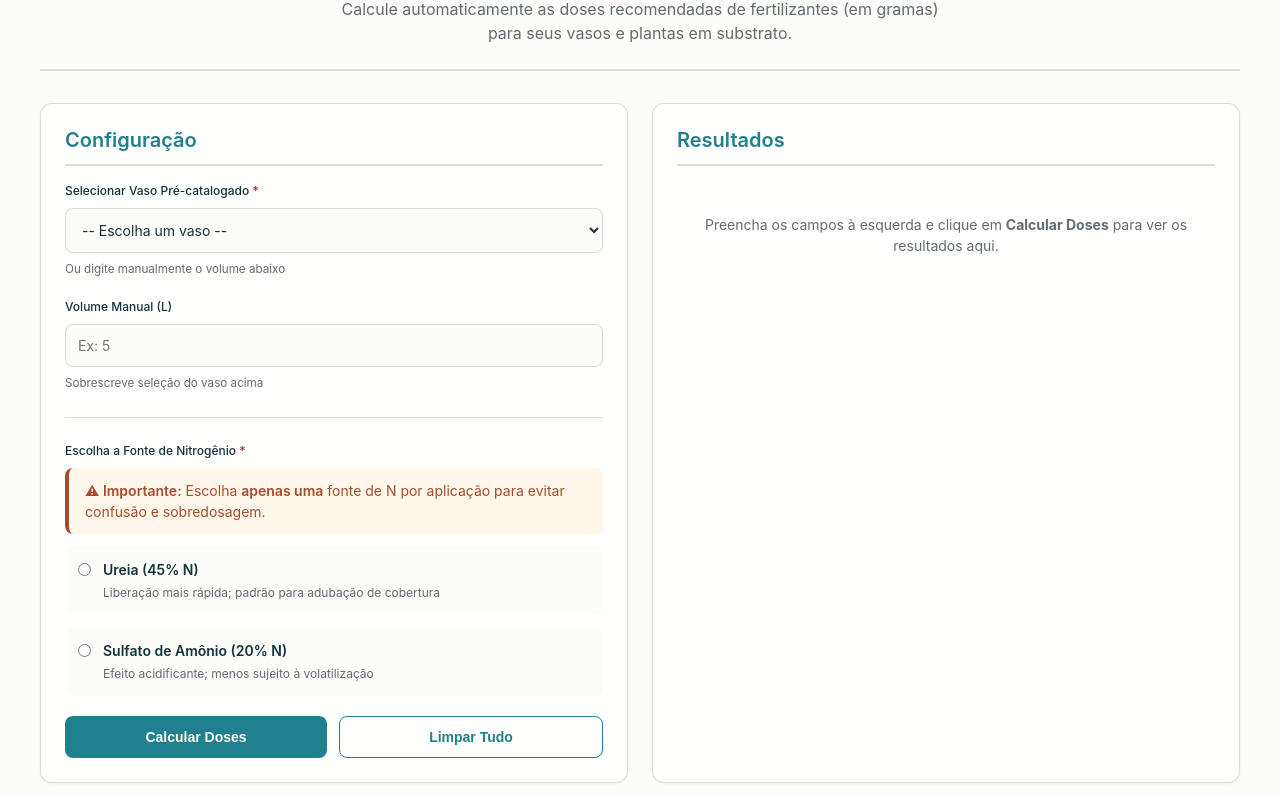
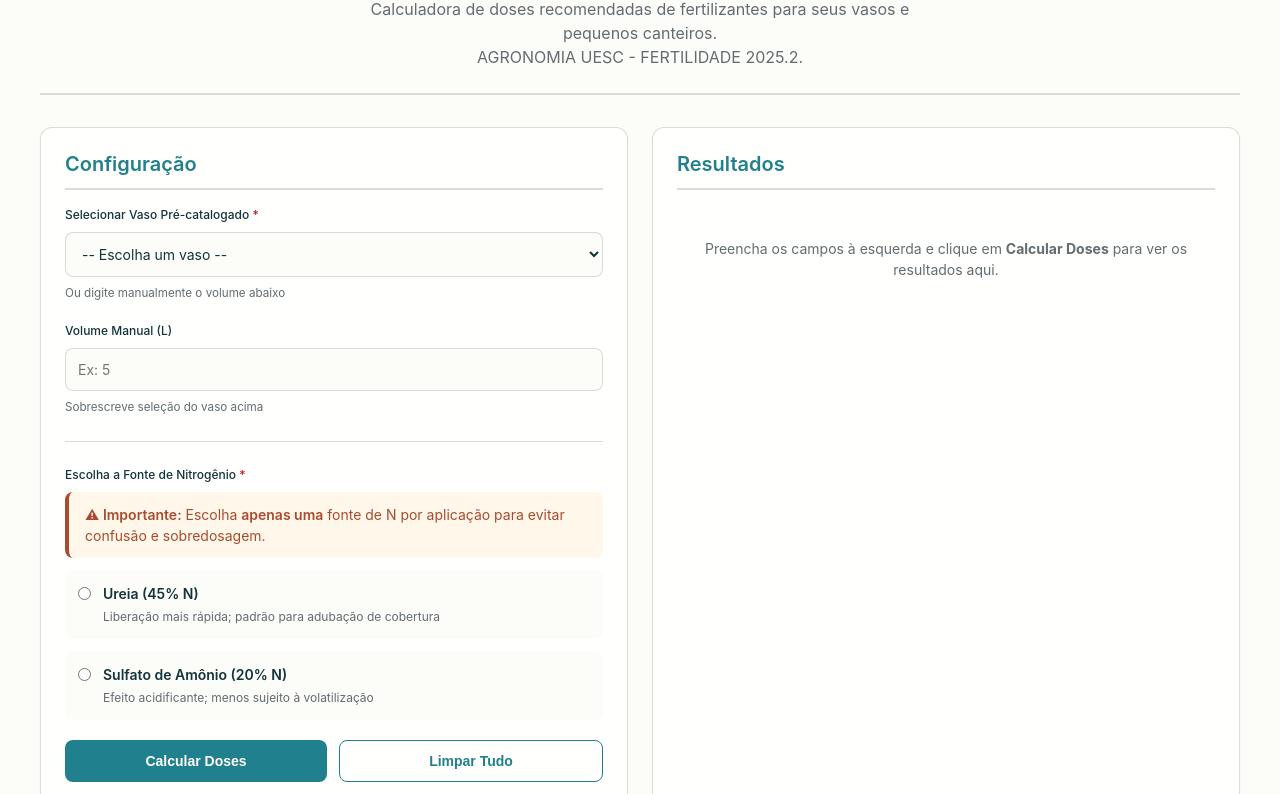
Before and after one commit to jvenascimento/Calculadora-de-Fertilizante, a plain HTML site: page index.html in a window 1280 px wide. Shown: the part 56-850 px from the top of the page. Drawn offline with Linux system fonts and the light colour scheme.

Commit message:
Update index.html

```diff
--- a/index.html
+++ b/index.html
@@ -491,7 +491,8 @@
     <div class="container">
         <header class="header">
             <h1>🌱 Calculadora de Doses de Fertilizantes</h1>
-            <p>Calcule automaticamente as doses recomendadas de fertilizantes (em gramas) para seus vasos e plantas em substrato.</p>
+            <p>Calculadora de doses recomendadas de fertilizantes para seus vasos e pequenos canteiros.</p>
+            <p>AGRONOMIA UESC - FERTILIDADE 2025.2.</p>
         </header>
 
         <div class="main-grid">
```
